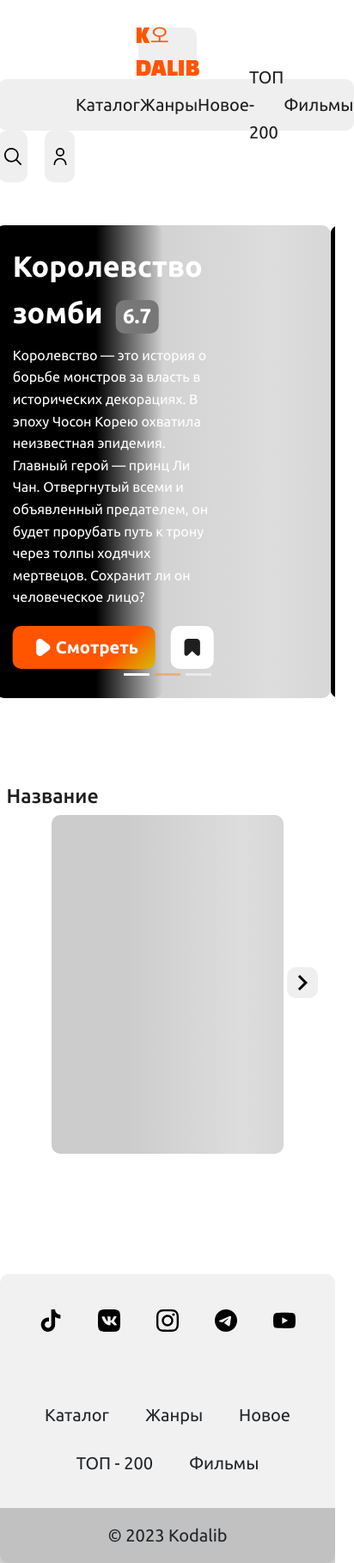
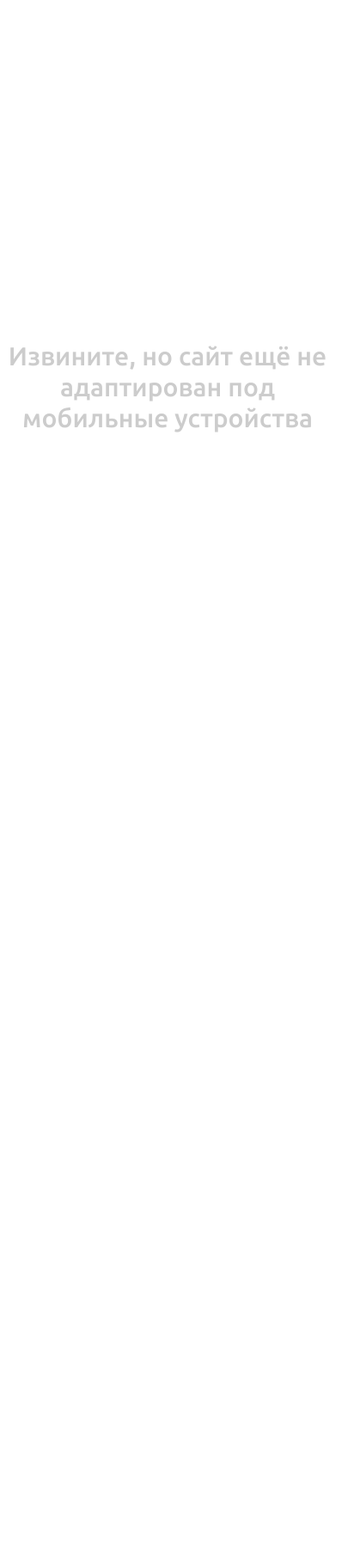
Before and after one commit to IgorSvitt/kodalib-2, a Vue app: page / in a window 390 px wide. Shown: the whole page at 86% size, 412 px wide, since content can reach past the window. After the commit the page ends 876 px from the top, so only its background shows below. Built offline with nearby package versions, Linux system fonts and the light colour scheme; grey boxes are pictures that could not be loaded.

Commit message:
add addaprive

```diff
--- a/src/App.vue
+++ b/src/App.vue
@@ -4,6 +4,7 @@ import FooterBase from "@/components/UI/FooterBase.vue";
 </script>
 
 <template>
+  <div class="main-field">
     <header>
       <HeaderBase/>
     </header>
@@ -14,7 +15,32 @@ import FooterBase from "@/components/UI/FooterBase.vue";
     <footer>
       <FooterBase/>
     </footer>
+  </div>
+  <div class="sorry">
+    <h1>Извините, но сайт ещё не адаптирован под мобильные устройства</h1>
+  </div>
 </template>
 
 <style scoped>
+
+.sorry {
+  display: none;
+}
+@media (max-width: 1140px) {
+  .main-field {
+    display: none;
+  }
+
+  .sorry {
+    display: flex;
+    justify-content: center;
+    align-items: center;
+    height: 100vh;
+    color: #ccc;
+  }
+  h1{
+    font-size: 30px;
+    text-align: center;
+  }
+}
 </style>
--- a/src/components/UI/FooterBase.vue
+++ b/src/components/UI/FooterBase.vue
@@ -12,6 +12,7 @@
             href="https://www.tiktok.com/@koda.lib"
             role="button"
             data-mdb-ripple-color="dark"
+            target="_blank"
         ><img src="../../assets/icons/tik-tok.svg" alt="tik-tok" class="icon-img"></a>
 
         <!-- VK -->
@@ -20,6 +21,7 @@
             href="#!"
             role="button"
             data-mdb-ripple-color="dark"
+            target="_blank"
         ><img src="../../assets/icons/vk.svg" alt="vk" class="icon-img"></a>
 
         <!-- Insta -->
@@ -46,15 +48,9 @@
             href="https://www.youtube.com/@kodalib"
             role="button"
             data-mdb-ripple-color="dark"
+            target="_blank"
         ><img src="../../assets/icons/youtube.svg" alt="youtube" class="icon-img"></a>
 
-        <a
-            class="btn btn-link btn-floating btn-lg text-dark m-1"
-            href="#!"
-            role="button"
-            data-mdb-ripple-color="dark"
-        ><i class="fab fa-github"></i
-        ></a>
       </section>
       <section class="mb-4 text-center">
         <a
--- a/src/components/pages/main/CarouselSeriesItemMainPage.vue
+++ b/src/components/pages/main/CarouselSeriesItemMainPage.vue
@@ -58,7 +58,7 @@ export default {
     <div v-if="loading" class="loader"></div>
     <div class="image-container" v-else>
         <button class="series-item" type="button" @click="$router.push('/film/' + id)">
-          <img :src="imageSrc" alt="Изображение" class="img-news">
+          <img :src="imageSrc" :alt="title" class="img-news">
         </button>
       <div class="buttons">
         <button class="like" type="button">
--- a/src/components/pages/main/CarouselSeriesMainPage.vue
+++ b/src/components/pages/main/CarouselSeriesMainPage.vue
@@ -3,7 +3,7 @@
     <h3 class="title-article">Название</h3>
     <Carousel v-bind="settings" :breakpoints="breakpoints">
       <Slide v-for="film in $props.films" :key="film.id">
-        <carousel-series-item-main-page :filmInfo="film" title="slide" class="item"/>
+        <carousel-series-item-main-page :filmInfo="film" :title="film.title" class="item"/>
       </Slide>
 
       <template #addons>
@@ -26,6 +26,10 @@ export default defineComponent({
       type: Array,
       required: true,
     },
+    title:{
+      type: String,
+      required: true,
+    }
   },
   name: 'Breakpoints',
   components: {
--- a/src/components/pages/main/MainPage.vue
+++ b/src/components/pages/main/MainPage.vue
@@ -15,7 +15,7 @@ const films = store.state.film.films
     <CarouselNewsMainPage/>
   </div>
   <div class="series">
-    <CarouselSeriesMainPage :films="films"/>
+    <CarouselSeriesMainPage :films="films" :title="'Топ 10'"/>
   </div>
 </template>
 
```
